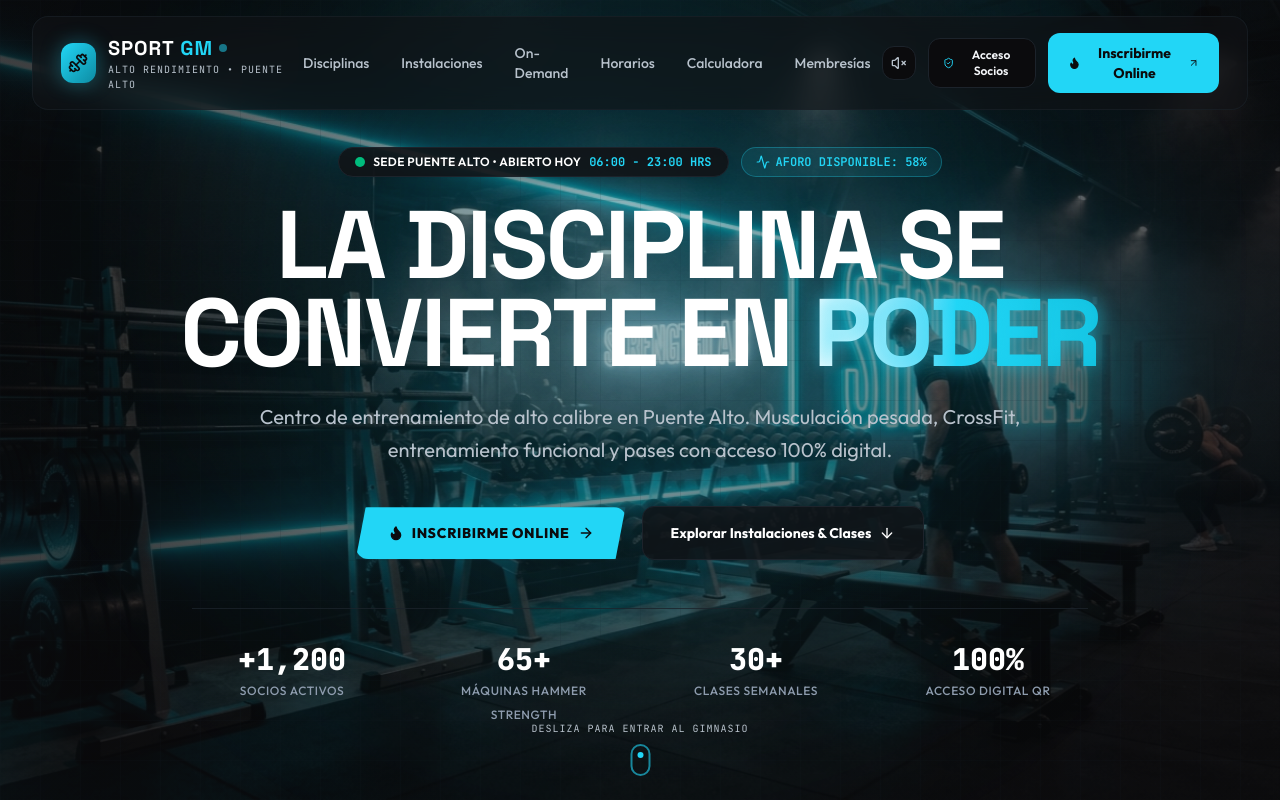
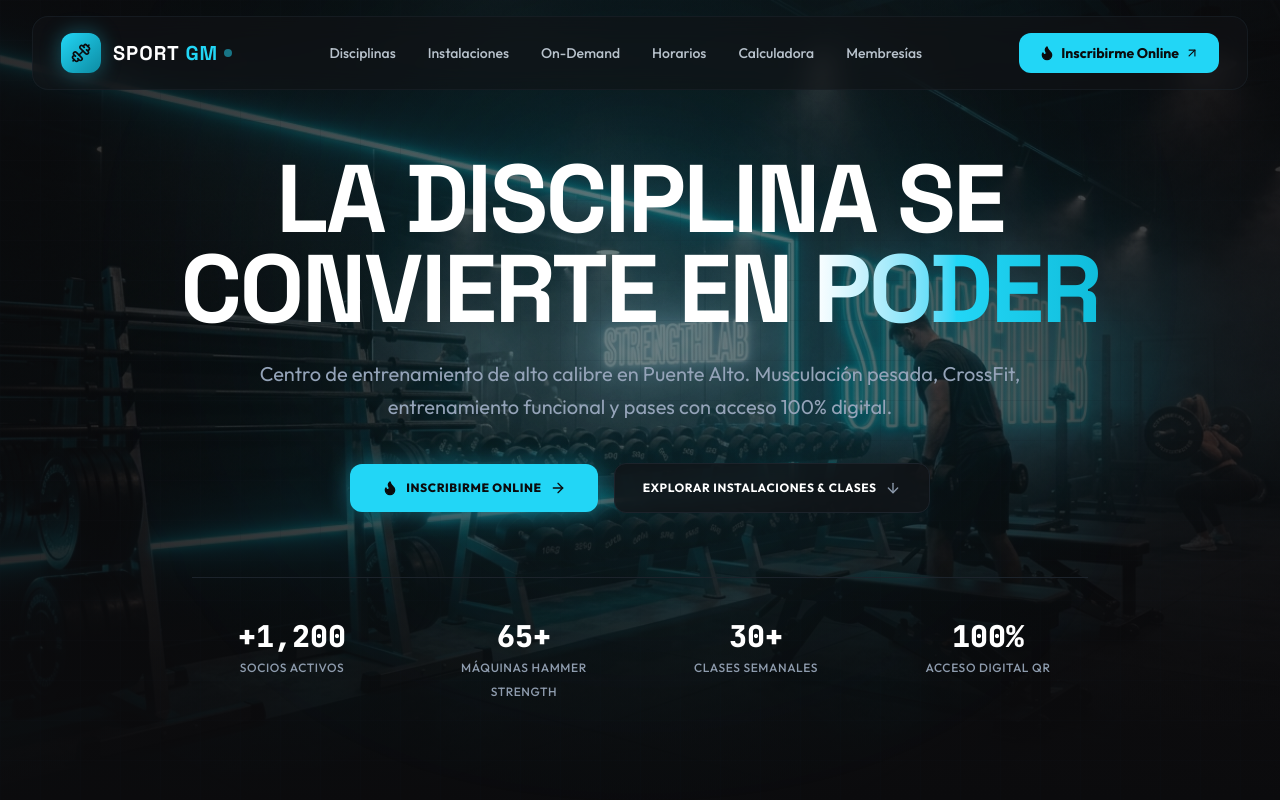
Before and after one commit to xKodda/gymGMgarate, a Next.js app: page / in a window 1280 px wide. Shown: the top 800 px of the page. Built offline with nearby package versions, Linux system fonts and the light colour scheme.

Commit message:
fix: eliminacion de pantalla negra residual en hero, remocion de badge colisionante y ajuste de despeje con navbar

```diff
--- a/src/components/Navbar.tsx
+++ b/src/components/Navbar.tsx
@@ -70,9 +70,6 @@ export default function Navbar({
                   </span>
                   <span className="w-2 h-2 rounded-full bg-[#22D6F6] animate-pulse"></span>
                 </div>
-                <span className="text-[10px] tracking-widest uppercase font-mono text-[#B8C2CC] group-hover:text-[#22D6F6] transition-colors">
-                  ALTO RENDIMIENTO • PUENTE ALTO
-                </span>
               </div>
             </Link>
 
@@ -93,32 +90,6 @@ export default function Navbar({
 
             {/* Right Action Buttons */}
             <div className="flex items-center gap-2 md:gap-3">
-              {/* Audio Toggle */}
-              <button
-                onClick={() => {
-                  toggleSound();
-                }}
-                aria-label={soundEnabled ? "Silenciar efectos de sonido" : "Activar efectos de sonido"}
-                title={soundEnabled ? "Silenciar audio" : "Activar audio interactivo"}
-                className={`p-2 rounded-xl border transition-all cursor-pointer ${soundEnabled
-                  ? "border-[#22D6F6]/50 bg-[#22D6F6]/10 text-[#22D6F6] shadow-[0_0_12px_rgba(34,214,246,0.25)]"
-                  : "border-[#1C232B] bg-[#0B0B0D] text-[#B8C2CC] hover:text-white"
-                  }`}
-              >
-                {soundEnabled ? <Volume2 className="w-4 h-4" /> : <VolumeX className="w-4 h-4" />}
-              </button>
-
-              {/* Portal Alumnos */}
-              <button
-                onClick={() => {
-                  playClick();
-                  onOpenPortalDemo();
-                }}
-                className="hidden sm:flex items-center gap-1.5 px-3.5 py-2 text-xs font-semibold text-[#F5F7FA] hover:text-[#22D6F6] bg-[#0B0B0D] hover:bg-[#1C232B] border border-[#1C232B] rounded-xl transition-all cursor-pointer"
-              >
-                <ShieldCheck className="w-3.5 h-3.5 text-[#22D6F6]" />
-                <span>Acceso Socios</span>
-              </button>
 
               {/* Inscribirme Online CTA */}
               <button
--- a/src/components/ScrollZoomHero.tsx
+++ b/src/components/ScrollZoomHero.tsx
@@ -3,7 +3,7 @@
 import React, { useRef } from "react";
 import Image from "next/image";
 import { motion, useScroll, useTransform } from "framer-motion";
-import { ArrowDown, Flame, Zap, MapPin, Activity, ArrowRight, ShieldCheck } from "lucide-react";
+import { ArrowDown, Flame, ArrowRight } from "lucide-react";
 import { useAudio } from "./AudioController";
 
 export default function ScrollZoomHero({
@@ -14,21 +14,15 @@ export default function ScrollZoomHero({
   const { playClick, playHover } = useAudio();
   const heroRef = useRef<HTMLDivElement>(null);
 
-  // Motion Scroll Zoom implementation according to motion.dev/docs/react-scroll-animations
+  // Smooth scroll zoom without sticky dead-zones
   const { scrollYProgress } = useScroll({
     target: heroRef,
     offset: ["start start", "end start"],
   });
 
-  // Hero Zoom In from 1 to 1.35
-  const scale = useTransform(scrollYProgress, [0, 1], [1, 1.35]);
-  // Parallax translation for text layers
-  const textY = useTransform(scrollYProgress, [0, 1], [0, 150]);
-  const textOpacity = useTransform(scrollYProgress, [0, 0.75, 1], [1, 0.8, 0]);
-  // Floating badges parallax
-  const badgeY = useTransform(scrollYProgress, [0, 1], [0, -60]);
-  // Dark overlay intensification
-  const overlayOpacity = useTransform(scrollYProgress, [0, 0.8, 1], [0.45, 0.75, 0.95]);
+  // Natural image zoom and subtle parallax depth on scroll
+  const scale = useTransform(scrollYProgress, [0, 1], [1, 1.2]);
+  const imageY = useTransform(scrollYProgress, [0, 1], [0, 80]);
 
   const scrollToNext = () => {
     playClick();
@@ -41,14 +35,12 @@ export default function ScrollZoomHero({
   return (
     <section
       ref={heroRef}
-      className="relative h-[160vh] md:h-[180vh] w-full bg-[#0B0B0D] overflow-clip"
+      className="relative min-h-screen w-full bg-[#0B0B0D] overflow-hidden flex flex-col justify-center items-center pt-28 md:pt-36 pb-16 md:pb-20"
     >
-      {/* Sticky container that locks in viewport while scrolling */}
-      <div className="sticky top-0 h-screen w-full flex items-center justify-center overflow-hidden">
-        {/* Background Zoom Image Container */}
+      {/* Background Zoom Image Container - Natural scroll zoom without sticky lock */}
       <motion.div
-          style={{ scale }}
-          className="absolute inset-0 w-full h-full will-change-transform"
+        style={{ scale, y: imageY }}
+        className="absolute inset-0 w-full h-full will-change-transform pointer-events-none"
       >
         <Image
           src="/images/hero_gym.jpg"
@@ -60,60 +52,29 @@ export default function ScrollZoomHero({
           className="object-cover object-center"
         />
 
-          {/* Dynamic dark gradient vignettes */}
-          <motion.div
-            style={{ opacity: overlayOpacity }}
-            className="absolute inset-0 bg-gradient-to-t from-[#0B0B0D] via-[#0B0B0D]/60 to-[#0B0B0D]/80"
-          />
-          <div className="absolute inset-0 bg-radial-vignette opacity-70" />
+        {/* Natural contrast vignettes */}
+        <div className="absolute inset-0 bg-gradient-to-t from-[#0B0B0D] via-[#0B0B0D]/50 to-[#0B0B0D]/70" />
+        <div className="absolute inset-0 bg-radial-vignette opacity-60" />
       </motion.div>
 
       {/* Cyber Grid Lines Overlay */}
-        <div className="absolute inset-0 bg-grid-cyber opacity-30 pointer-events-none" />
+      <div className="absolute inset-0 bg-grid-cyber opacity-25 pointer-events-none" />
 
-        {/* Floating Atmospheric Glow */}
-        <div className="absolute top-1/3 left-1/2 -translate-x-1/2 -translate-y-1/2 w-[600px] h-[600px] bg-[#22D6F6]/15 rounded-full blur-[140px] pointer-events-none" />
+      {/* Subtle Atmospheric Glow */}
+      <div className="absolute top-1/3 left-1/2 -translate-x-1/2 -translate-y-1/2 w-[500px] h-[500px] bg-[#22D6F6]/10 rounded-full blur-[140px] pointer-events-none" />
 
       {/* Hero Foreground Content */}
-        <motion.div
-          style={{ y: textY, opacity: textOpacity }}
-          className="relative z-10 max-w-7xl mx-auto px-4 md:px-8 w-full flex flex-col items-center text-center pt-16 md:pt-20"
-        >
-          {/* Top Live Status Indicator */}
-          <motion.div
-            initial={{ opacity: 0, y: -20 }}
+      <div className="relative z-10 max-w-7xl mx-auto px-4 md:px-8 w-full flex flex-col items-center text-center">
+
+        {/* Main Headline (Clear clearance below navbar) */}
+        <motion.h1
+          initial={{ opacity: 0, y: 25 }}
           animate={{ opacity: 1, y: 0 }}
-            transition={{ duration: 0.8, ease: "easeOut" }}
-            className="flex flex-wrap items-center justify-center gap-3 mb-6"
-          >
-            <div className="inline-flex items-center gap-2 px-4 py-1.5 rounded-full bg-[#111317]/90 border border-[#1C232B] backdrop-blur-md shadow-lg">
-              <span className="relative flex h-2.5 w-2.5">
-                <span className="animate-ping absolute inline-flex h-full w-full rounded-full bg-emerald-400 opacity-75"></span>
-                <span className="relative inline-flex rounded-full h-2.5 w-2.5 bg-emerald-500"></span>
-              </span>
-              <span className="text-xs font-semibold text-white tracking-wide">
-                SEDE PUENTE ALTO • ABIERTO HOY
-              </span>
-              <span className="text-xs text-[#22D6F6] font-mono font-bold">
-                06:00 - 23:00 HRS
-              </span>
-            </div>
-
-            <div className="hidden sm:inline-flex items-center gap-1.5 px-3.5 py-1.5 rounded-full bg-[#22D6F6]/10 border border-[#22D6F6]/30 text-xs text-[#22D6F6] font-mono font-semibold">
-              <Activity className="w-3.5 h-3.5 animate-pulse" />
-              <span>AFORO DISPONIBLE: 58%</span>
-            </div>
-          </motion.div>
-
-          {/* Main Headline */}
-          <motion.h1
-            initial={{ opacity: 0, y: 30 }}
-            animate={{ opacity: 1, y: 0 }}
-            transition={{ duration: 0.9, delay: 0.1, ease: [0.22, 1, 0.36, 1] }}
-            className="text-4xl sm:text-6xl md:text-7xl lg:text-8xl font-black uppercase tracking-tight text-white leading-[0.92] mb-6 font-display max-w-5xl"
+          transition={{ duration: 0.8, delay: 0.1, ease: [0.22, 1, 0.36, 1] }}
+          className="text-4xl sm:text-6xl md:text-7xl lg:text-8xl font-black uppercase tracking-tight text-white leading-[0.94] mb-6 font-display max-w-5xl"
         >
           LA DISCIPLINA SE CONVIERTE EN{" "}
-            <span className="text-transparent bg-clip-text bg-gradient-to-r from-white via-[#22D6F6] to-[#0fbddb] text-glow">
+          <span className="text-transparent bg-clip-text bg-gradient-to-r from-white via-[#22D6F6] to-[#0fbddb]">
             PODER
           </span>
         </motion.h1>
@@ -122,18 +83,18 @@ export default function ScrollZoomHero({
         <motion.p
           initial={{ opacity: 0, y: 20 }}
           animate={{ opacity: 1, y: 0 }}
-            transition={{ duration: 0.9, delay: 0.25, ease: "easeOut" }}
-            className="text-base sm:text-lg md:text-xl text-[#B8C2CC] max-w-3xl leading-relaxed mb-8 md:mb-10 font-normal"
+          transition={{ duration: 0.8, delay: 0.2, ease: "easeOut" }}
+          className="text-base sm:text-lg md:text-xl text-[#94A3B8] max-w-3xl leading-relaxed mb-8 md:mb-10 font-normal"
         >
           Centro de entrenamiento de alto calibre en Puente Alto. Musculación pesada, CrossFit, entrenamiento funcional y pases con acceso 100% digital.
         </motion.p>
 
         {/* CTA Buttons */}
         <motion.div
-            initial={{ opacity: 0, scale: 0.95 }}
+          initial={{ opacity: 0, scale: 0.96 }}
           animate={{ opacity: 1, scale: 1 }}
-            transition={{ duration: 0.8, delay: 0.4 }}
-            className="flex flex-col sm:flex-row items-center gap-4 w-full sm:w-auto mb-12"
+          transition={{ duration: 0.7, delay: 0.3 }}
+          className="flex flex-col sm:flex-row items-center gap-4 w-full sm:w-auto mb-14 md:mb-16"
         >
           <button
             onClick={() => {
@@ -141,7 +102,7 @@ export default function ScrollZoomHero({
               onOpenCheckout("Plan Trimestral Pro", "$79.990");
             }}
             onMouseEnter={playHover}
-              className="w-full sm:w-auto px-8 py-4 rounded-xl bg-[#22D6F6] hover:bg-[#0fbddb] text-[#0B0B0D] font-extrabold text-sm uppercase tracking-wider flex items-center justify-center gap-2 shadow-[0_0_35px_rgba(34,214,246,0.5)] transition-all duration-300 hover:scale-105 cursor-pointer clip-badge"
+            className="w-full sm:w-auto px-8 py-4 rounded-xl bg-[#22D6F6] hover:bg-[#0fbddb] text-[#0B0B0D] font-extrabold text-xs uppercase tracking-wider flex items-center justify-center gap-2 shadow-[0_0_25px_rgba(34,214,246,0.4)] transition-all duration-300 hover:scale-105 cursor-pointer"
           >
             <Flame className="w-4 h-4 fill-current" />
             <span>Inscribirme Online</span>
@@ -151,19 +112,19 @@ export default function ScrollZoomHero({
           <button
             onClick={scrollToNext}
             onMouseEnter={playHover}
-              className="w-full sm:w-auto px-7 py-4 rounded-xl bg-[#111317]/80 hover:bg-[#1C232B] text-white border border-[#1C232B] hover:border-[#22D6F6]/50 font-bold text-sm backdrop-blur-md flex items-center justify-center gap-2 transition-all cursor-pointer"
+            className="w-full sm:w-auto px-7 py-4 rounded-xl bg-[#111317]/80 hover:bg-[#1C232B] text-white border border-[#1C232B] hover:border-[#384352] font-bold text-xs uppercase tracking-wider backdrop-blur-md flex items-center justify-center gap-2 transition-all cursor-pointer"
           >
             <span>Explorar Instalaciones & Clases</span>
-              <ArrowDown className="w-4 h-4" />
+            <ArrowDown className="w-4 h-4 text-[#8E9CAE]" />
           </button>
         </motion.div>
 
         {/* Quick Stats Strip */}
         <motion.div
-            initial={{ opacity: 0, y: 30 }}
+          initial={{ opacity: 0, y: 20 }}
           animate={{ opacity: 1, y: 0 }}
-            transition={{ duration: 0.9, delay: 0.55 }}
-            className="grid grid-cols-2 sm:grid-cols-4 gap-4 sm:gap-8 max-w-4xl w-full pt-6 border-t border-[#1C232B]/80 text-center"
+          transition={{ duration: 0.8, delay: 0.4 }}
+          className="grid grid-cols-2 sm:grid-cols-4 gap-6 sm:gap-8 max-w-4xl w-full pt-8 border-t border-[#1C232B] text-center"
         >
           <div className="p-2">
             <span className="block text-2xl sm:text-3xl font-black text-white font-mono">
@@ -201,24 +162,7 @@ export default function ScrollZoomHero({
             </span>
           </div>
         </motion.div>
-        </motion.div>
 
-        {/* Scroll Zoom Indicator at Bottom of Sticky Viewport */}
-        <motion.div
-          style={{ opacity: textOpacity }}
-          className="absolute bottom-6 left-1/2 -translate-x-1/2 flex flex-col items-center gap-2 pointer-events-none"
-        >
-          <span className="text-[10px] font-mono uppercase tracking-widest text-[#B8C2CC]">
-            Desliza para entrar al gimnasio
-          </span>
-          <div className="w-5 h-8 rounded-full border-2 border-[#22D6F6]/60 flex items-start justify-center p-1">
-            <motion.div
-              animate={{ y: [0, 10, 0] }}
-              transition={{ repeat: Infinity, duration: 1.8, ease: "easeInOut" }}
-              className="w-1.5 h-1.5 rounded-full bg-[#22D6F6]"
-            />
-          </div>
-        </motion.div>
       </div>
     </section>
   );
```
Lines whose indentation alone changed are shown as unchanged.
